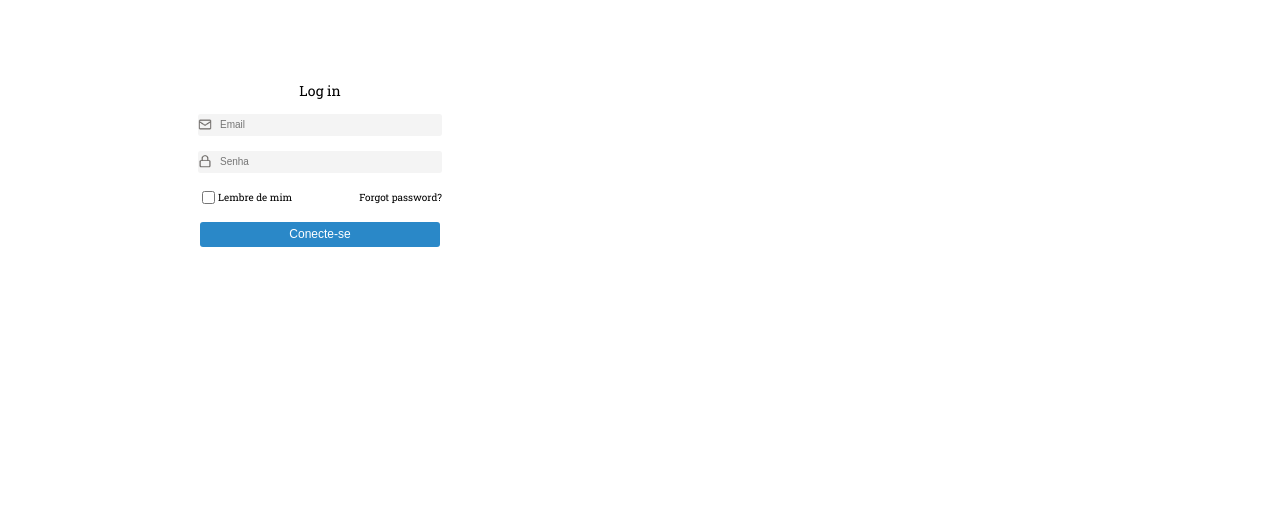
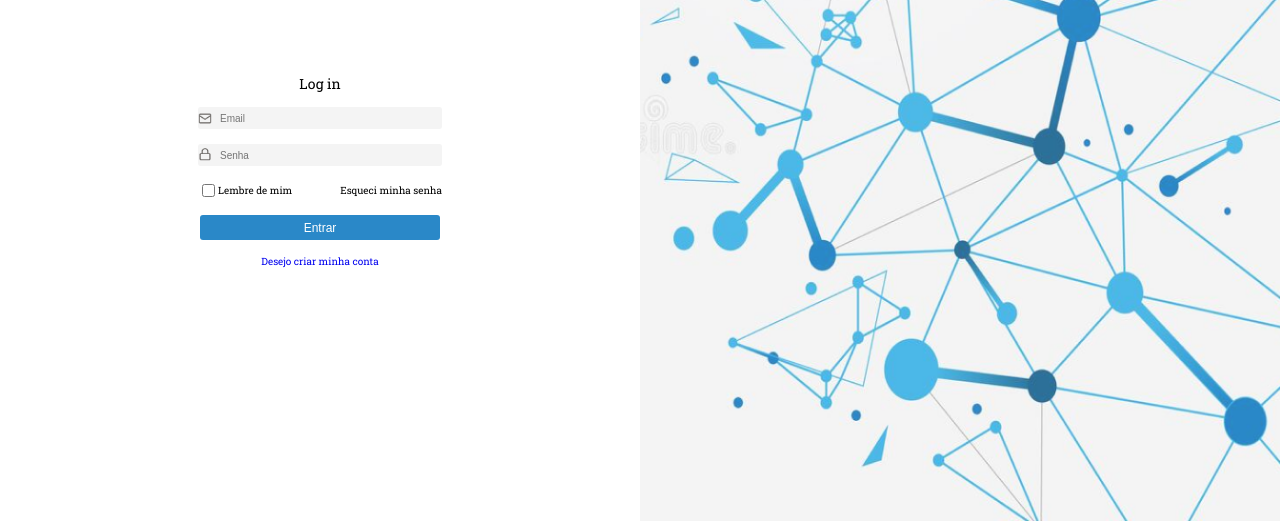
Before and after one commit to t4lyr0l1m/projeto-ultima_school-modulo2, a plain HTML site: page index.html in a window 1280 px wide. Shown: the part 279-800 px from the top of the page. Drawn offline with Linux system fonts and the light colour scheme.

Commit message:
atualizando html3

```diff
--- a/index.html
+++ b/index.html
@@ -12,10 +12,11 @@
     </head>
 
     <body>
+        <div id="screen">
             <div id="container-login">
                 <img src="img/ultima.png" width="120px">
                 <div id="login">
-                <span><p>Log in</p></span>
+                    <p>Log in</p>
                     <form>
                         <input id="email" type="text" class="input-login" placeholder="Email"/>
                         <input id="pass" type="password" class="input-login" placeholder="Senha"/>
@@ -24,12 +25,14 @@
                                 <input type="checkbox" id="remember"/>
                                 <label for="remember" class="label-login">Lembre de mim</label>
                             </div>
-                        <label class="label-login">Forgot password?</label>
+                            <label class="label-login">Esqueci minha senha</label>
                         </div>
-                    <button>Conecte-se</button>
+                        <button>Entrar</button>
+                        <a href="#" class="label-login">Desejo criar minha conta</a>
                     </form>
                 </div>
             </div>
-
+            <div id="image"></div>
+        </div>
     </body>
 </html>
```
Lines whose indentation alone changed are shown as unchanged.
